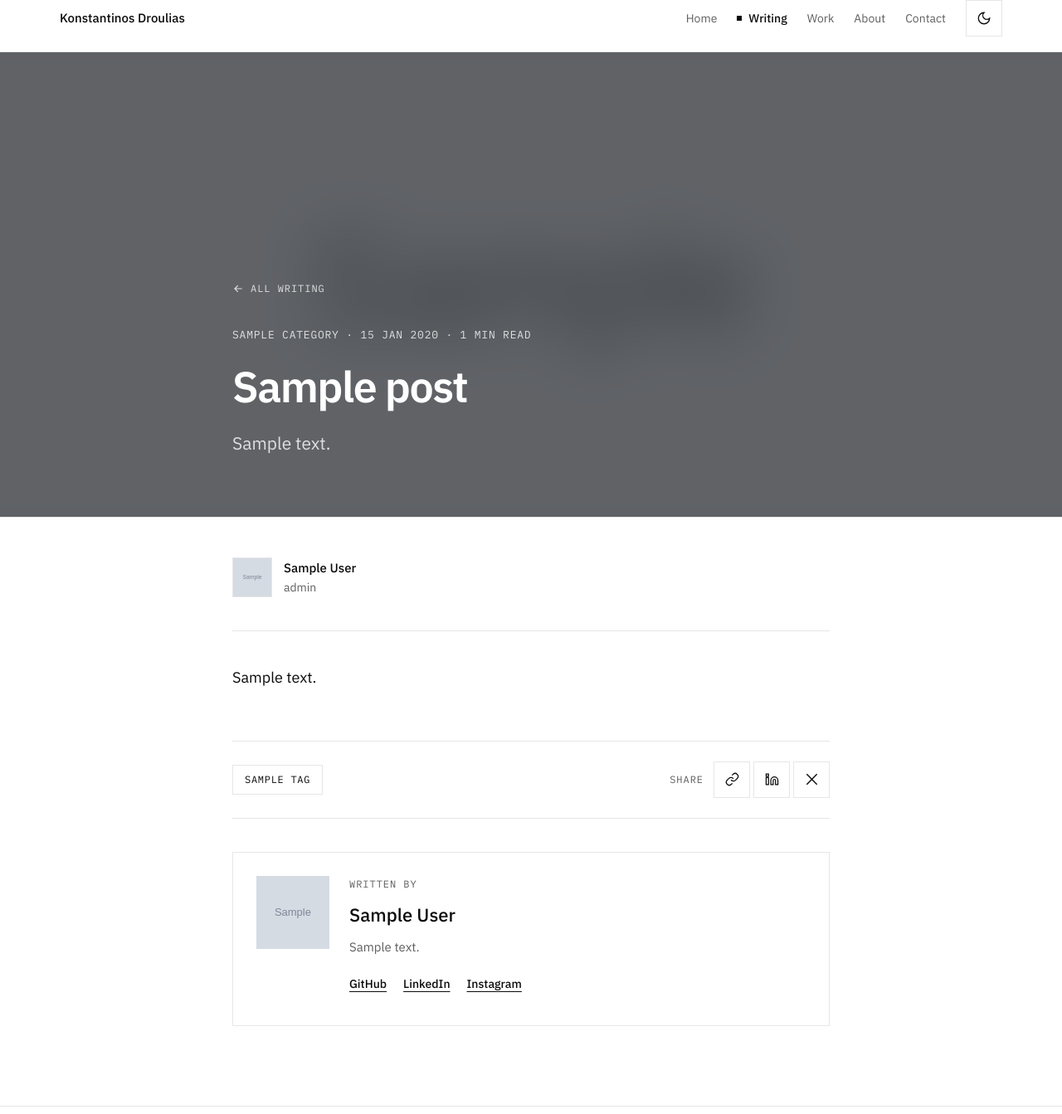
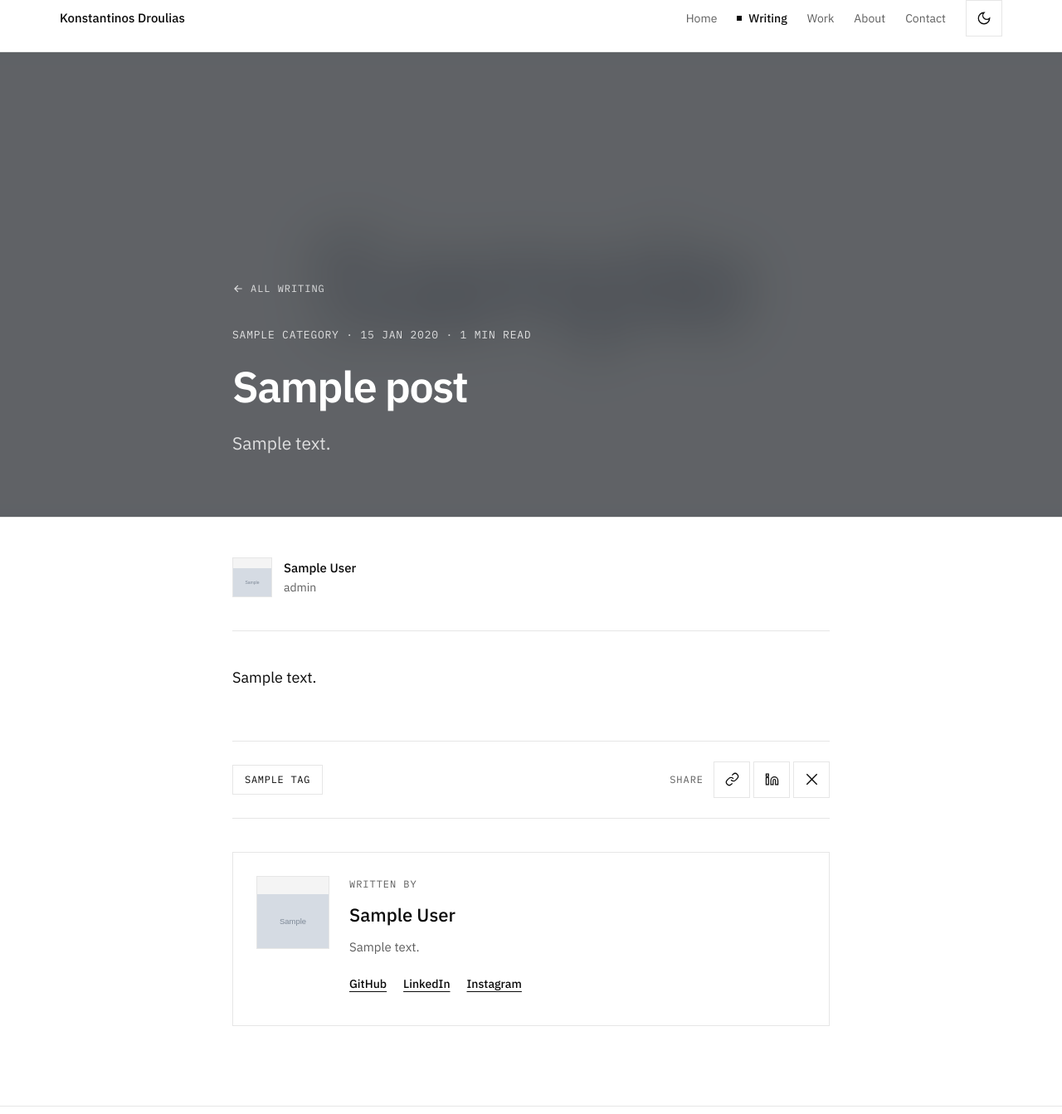
Before and after one commit to KonstantinosDroulias/Portfolio, a Django app: a page that uses templates/kd/post.html in a window 1280 px wide. Shown: the part 18-1361 px from the top of the page at 83% size. Run offline with Django 5.2, Linux system fonts and the light colour scheme; tables that the repository leaves empty hold one stand-in row (values such as "Sample post"); grey boxes marked "Sample" are stand-in pictures; parts of the project's set-up code (start-up, migrations or seed data) failed here and were passed over.

Commit message:
Post byline and author box: full photo instead of face crop
Co-Authored-By: Claude Opus 5.5 <noreply@anthropic.com>

```diff
--- a/static/css/site.css
+++ b/static/css/site.css
@@ -267,7 +267,9 @@ a.card:hover { border-color: var(--fg); }
 .post-body-wrap { position: relative; z-index: 1; background: var(--bg); border-top: 1px solid var(--line); }
 .reading { max-width: calc(var(--read) + 2 * var(--gutter)); margin-inline: auto; padding: 48px var(--gutter) 64px; }
 .byline { display: flex; align-items: center; gap: 14px; padding-bottom: 40px; margin-bottom: 40px; border-bottom: 1px solid var(--line); }
-.avatar { width: 48px; height: 48px; flex: none; background: var(--surface); border: 1px solid var(--line); object-fit: cover; }
+.avatar { width: 48px; height: 48px; flex: none; background: var(--surface); border: 1px solid var(--line); display: flex; align-items: flex-end; justify-content: center; overflow: hidden; }
+.avatar img { width: 100%; height: 100%; object-fit: contain; object-position: bottom center; }
+.avatar--lg { width: 88px; height: 88px; }
 .byline__name { font-size: 15px; font-weight: 500; display: block; }
 .byline__role { font-size: 14px; color: var(--muted); display: block; }
 @media (max-width: 640px) {
@@ -314,7 +316,7 @@ a.card:hover { border-color: var(--fg); }
 .share [data-copied] { position: relative; }
 .share [data-copied]::after { content: "Copied"; position: absolute; bottom: calc(100% + 6px); left: 50%; translate: -50% 0; background: var(--fg); color: var(--bg); font: 400 11px/1 var(--mono); letter-spacing: .06em; text-transform: uppercase; padding: 6px 8px; white-space: nowrap; }
 .author-box { display: flex; flex-wrap: wrap; gap: 24px; padding: 28px; border: 1px solid var(--line); }
-.author-box img { width: 88px; height: 88px; object-fit: cover; background: var(--surface); flex: none; }
+
 .author-box__copy { flex: 1 1 320px; display: flex; flex-direction: column; gap: 10px; }
 .author-box__name { font-size: 22px; font-weight: 500; }
 .author-box__bio { margin: 0; font-size: 15px; line-height: 1.6; color: var(--muted); }
--- a/templates/kd/post.html
+++ b/templates/kd/post.html
@@ -26,7 +26,7 @@
   <div class="post-body-wrap">
     <div class="reading">
       <div class="byline">
-        <img class="avatar" src="{{ author.avatar_url }}" alt="" width="48" height="48">
+        <span class="avatar"><img src="{{ author.photo_url }}" alt="" width="48" height="48"></span>
         <span><span class="byline__name">{{ author.name }}</span>{% if author.role_line %}<span class="byline__role">{{ author.role_line }}</span>{% endif %}</span>
       </div>
 
@@ -44,7 +44,7 @@
         </div>
 
         <div class="author-box">
-          <img src="{{ author.avatar_url }}" alt="{{ author.name }}" width="88" height="88" loading="lazy">
+          <span class="avatar avatar--lg"><img src="{{ author.photo_url }}" alt="{{ author.name }}" width="88" height="88" loading="lazy"></span>
           <div class="author-box__copy">
             <span class="label">Written by</span>
             <span class="author-box__name">{{ author.name }}</span>
```
